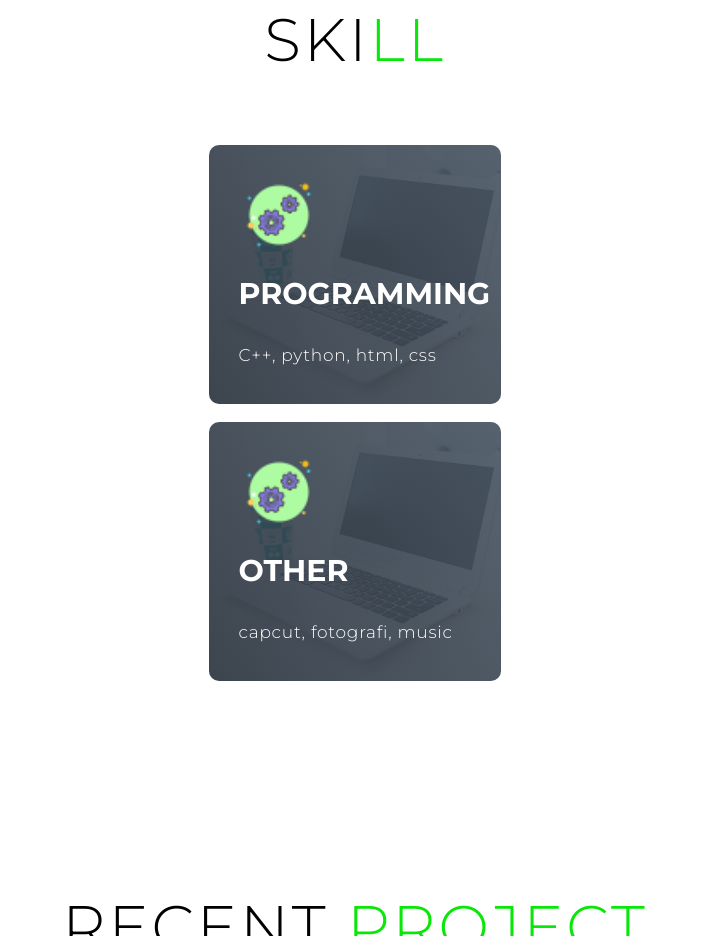
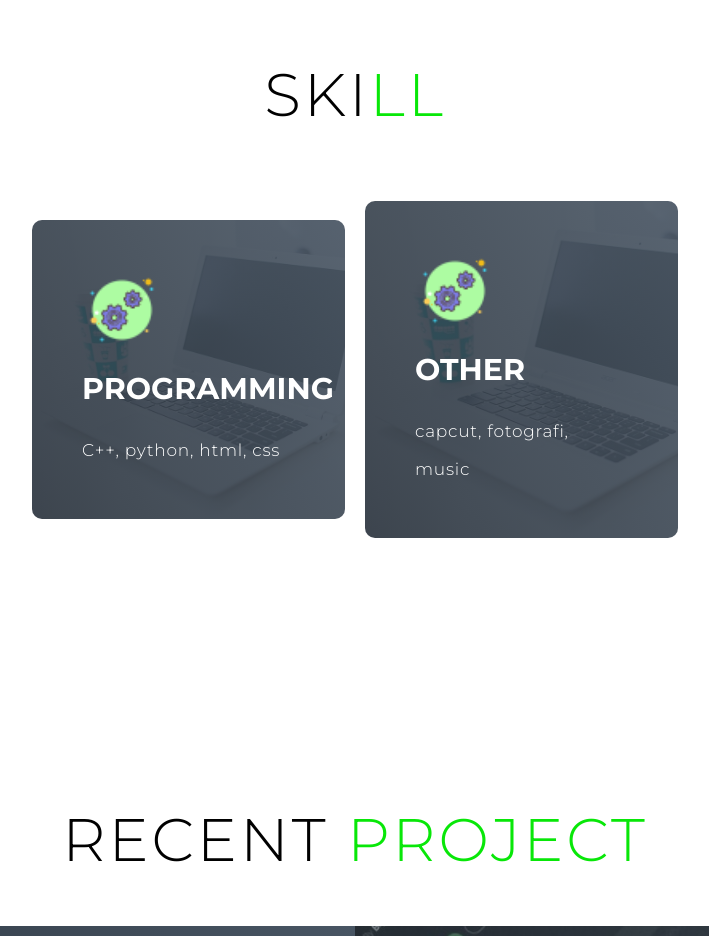
Before and after one commit to zulfikriahmad/itw2023-project1-07352111051, a plain HTML site: page index.html in a window 1280 px wide. Shown: the part 897-1833 px from the top of the page, without its empty margins (285-994 px from the left). Drawn offline with Linux system fonts and the light colour scheme.

Commit message:
mengubah sedikit

```diff
--- a/css/style/style.css
+++ b/css/style/style.css
@@ -311,12 +311,12 @@ p{
     margin-top: 50px;
 }
 #services .services-item{
+    display: flex;
     flex-basis: 80%;
-    display: flex;
     align-items: flex-start;
     justify-content: center;
     flex-direction: column;
-    padding: 30px;
+    padding: 50px;
     border-radius: 10px;
     background-image: url(../../img/laptoppp.jpg);
     background-size: cover;
@@ -645,9 +645,13 @@ button[type="submit"]:hover {
     /* end hero */
 
     /* service section */
+    #services .service-bottom {
+    flex-wrap: nowrap;
+    }
+
     #services .service-bottom .services-item{
-        flex-basis: 45%;
-        margin: 2.5%;
+        flex-basis: 50%;
+        margin: 1.5%;
     }
     /* end service section */
 
```
